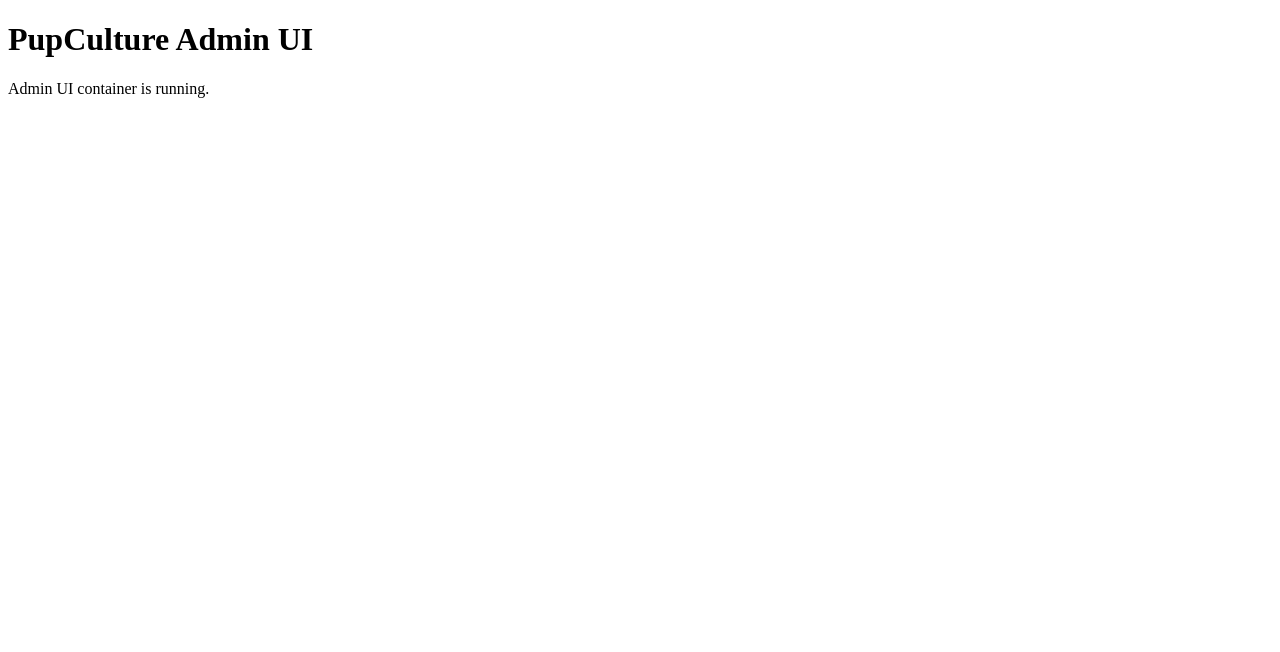
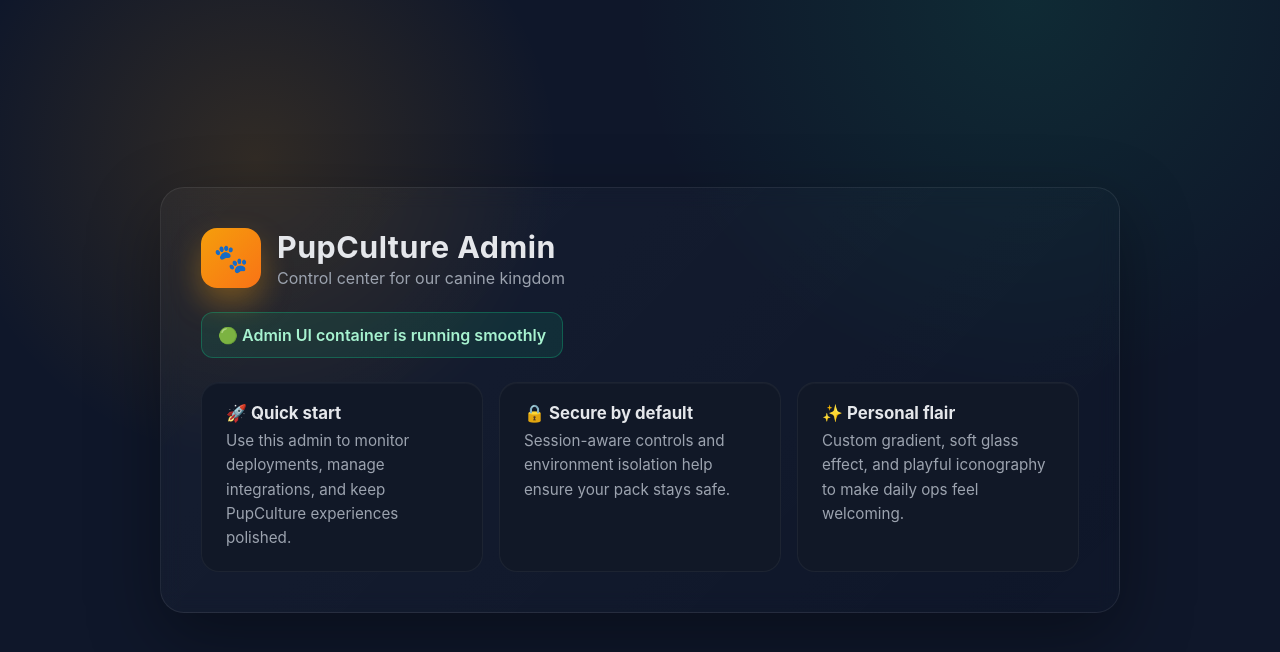
Before and after one commit to PUPCulture/PUPCulture-Cloud, a plain HTML site: page adminui/index.html in a window 1280 px wide. Drawn offline with Linux system fonts and the light colour scheme.

Commit message:
Enhance admin UI styling

```diff
--- a/adminui/index.html
+++ b/adminui/index.html
@@ -1,10 +1,146 @@
 <!DOCTYPE html>
-<html>
+<html lang="en">
 <head>
+  <meta charset="UTF-8">
+  <meta name="viewport" content="width=device-width, initial-scale=1.0">
   <title>PupCulture Admin</title>
+  <style>
+    :root {
+      --bg: #0f172a;
+      --card: #111827;
+      --accent: #f59e0b;
+      --text: #e5e7eb;
+      --muted: #9ca3af;
+    }
+
+    * { box-sizing: border-box; }
+
+    body {
+      margin: 0;
+      font-family: "Inter", "Segoe UI", system-ui, -apple-system, sans-serif;
+      background: radial-gradient(circle at 20% 20%, rgba(245, 158, 11, 0.15), transparent 25%),
+                  radial-gradient(circle at 80% 0%, rgba(16, 185, 129, 0.12), transparent 30%),
+                  var(--bg);
+      color: var(--text);
+      min-height: 100vh;
+      display: flex;
+      align-items: center;
+      justify-content: center;
+      padding: 3rem 1.5rem;
+    }
+
+    .panel {
+      width: min(960px, 100%);
+      background: linear-gradient(135deg, rgba(255, 255, 255, 0.03), rgba(255, 255, 255, 0));
+      border: 1px solid rgba(255, 255, 255, 0.08);
+      border-radius: 24px;
+      padding: 2.5rem;
+      box-shadow: 0 25px 70px rgba(0, 0, 0, 0.35);
+      backdrop-filter: blur(10px);
+    }
+
+    .header {
+      display: flex;
+      align-items: center;
+      gap: 1rem;
+      margin-bottom: 1.5rem;
+    }
+
+    .logo {
+      width: 60px;
+      height: 60px;
+      border-radius: 16px;
+      background: linear-gradient(135deg, #f59e0b, #f97316);
+      display: grid;
+      place-items: center;
+      font-size: 1.75rem;
+      color: #111827;
+      font-weight: 700;
+      box-shadow: 0 15px 30px rgba(245, 158, 11, 0.35);
+    }
+
+    .title {
+      font-size: 1.9rem;
+      margin: 0;
+      letter-spacing: 0.5px;
+    }
+
+    .subtitle {
+      margin: 0.2rem 0 0;
+      color: var(--muted);
+      font-size: 1rem;
+    }
+
+    .status {
+      display: inline-flex;
+      align-items: center;
+      gap: 0.5rem;
+      padding: 0.75rem 1rem;
+      border-radius: 12px;
+      background: rgba(16, 185, 129, 0.12);
+      color: #a7f3d0;
+      font-weight: 600;
+      margin-bottom: 1.5rem;
+      border: 1px solid rgba(16, 185, 129, 0.35);
+    }
+
+    .grid {
+      display: grid;
+      grid-template-columns: repeat(auto-fit, minmax(240px, 1fr));
+      gap: 1rem;
+    }
+
+    .card {
+      background: var(--card);
+      border-radius: 18px;
+      padding: 1.25rem 1.5rem;
+      border: 1px solid rgba(255, 255, 255, 0.05);
+      box-shadow: inset 0 1px 0 rgba(255, 255, 255, 0.03);
+    }
+
+    .card h3 {
+      margin: 0 0 0.35rem;
+      color: var(--text);
+      font-size: 1.05rem;
+      display: flex;
+      align-items: center;
+      gap: 0.5rem;
+    }
+
+    .card p {
+      margin: 0;
+      color: var(--muted);
+      line-height: 1.6;
+      font-size: 0.95rem;
+    }
+  </style>
 </head>
 <body>
-  <h1>PupCulture Admin UI</h1>
-  <p>Admin UI container is running.</p>
+  <main class="panel" role="main">
+    <header class="header">
+      <div class="logo" aria-label="PupCulture logo">🐾</div>
+      <div>
+        <h1 class="title">PupCulture Admin</h1>
+        <p class="subtitle">Control center for our canine kingdom</p>
+      </div>
+    </header>
+
+    <div class="status" role="status">🟢 Admin UI container is running smoothly</div>
+
+    <section class="grid" aria-label="Admin highlights">
+      <article class="card">
+        <h3>🚀 Quick start</h3>
+        <p>Use this admin to monitor deployments, manage integrations, and keep PupCulture experiences polished.</p>
+      </article>
+      <article class="card">
+        <h3>🔒 Secure by default</h3>
+        <p>Session-aware controls and environment isolation help ensure your pack stays safe.</p>
+      </article>
+      <article class="card">
+        <h3>✨ Personal flair</h3>
+        <p>Custom gradient, soft glass effect, and playful iconography to make daily ops feel welcoming.</p>
+      </article>
+    </section>
+  </main>
 </body>
 </html>
```
